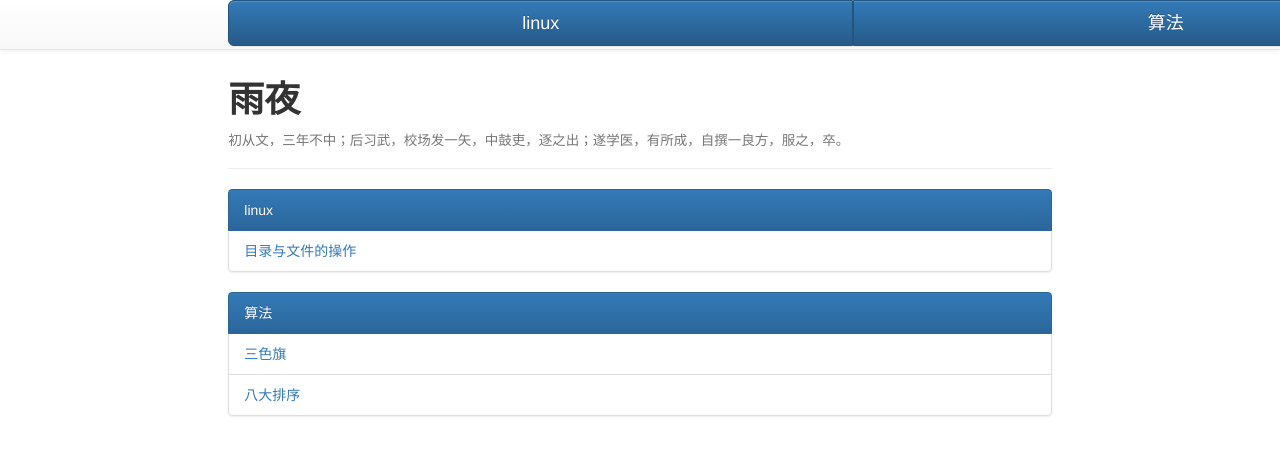
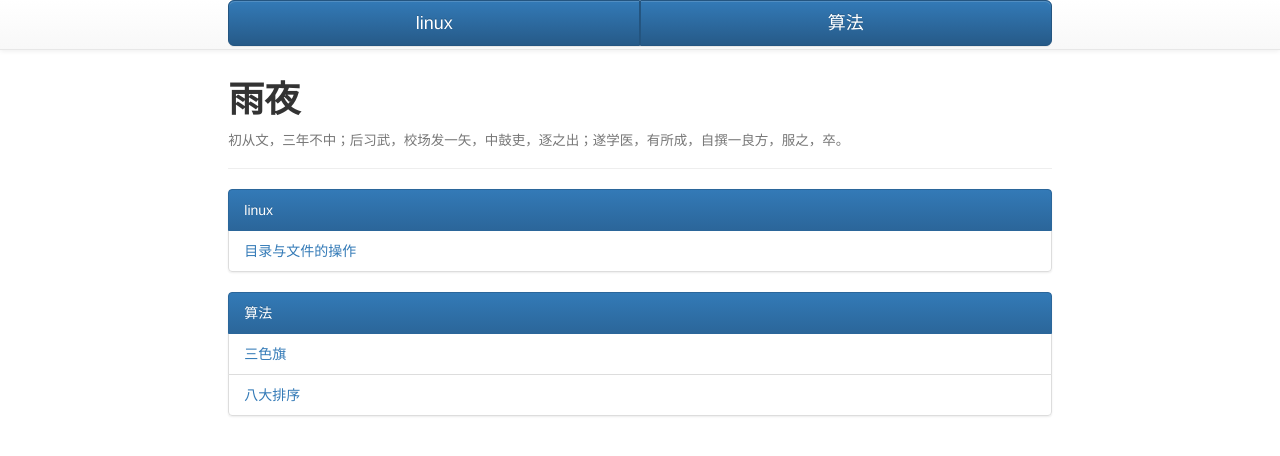
Before and after one commit to bit-ranger/blog, a Jekyll site: the page built from index.html, in a window 1280 px wide. Shown: the top 456 px of the page. Built offline with Jekyll 4.4.1, drawn with Linux system fonts in a browser that asks for light colours; nearby versions of some CDN libraries; Markdown is read by kramdown in place of the engine named in the settings.

Commit message:
Update index.html

```diff
--- a/index.html
+++ b/index.html
@@ -21,10 +21,12 @@
     <nav class="navbar navbar-default navbar-fixed-top" role="navigation">
         <div class="container-fluid">
             <div class="row">
-                <div class="col-lg-8 col-lg-offset-2 btn-group btn-group-justified btn-group-lg" role="group" aria-label="...">
-                {% for category in site.categories %}
-                    <a class="btn btn-primary" href="#{{ category | first }}">{{ category | first }}</a>
-                {% endfor %}
+                <div class="col-lg-8 col-lg-offset-2">
+                    <div class="btn-group btn-group-justified btn-group-lg" role="group" aria-label="...">
+                    {% for category in site.categories %}
+                        <a class="btn btn-primary" href="#{{ category | first }}">{{ category | first }}</a>
+                    {% endfor %}
+	            </div>
 	        </div>
             </div>
         </div>
```
